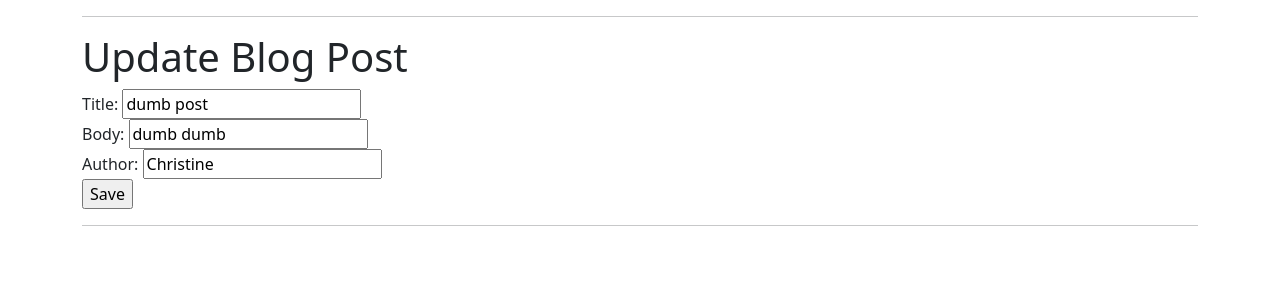
After one commit to littlecourage/flask_blog_tutorial, a Flask app: template templates/update.html in a window 1280 px wide. The commit adds this page. Shown: the top 300 px of the page. Run offline with Flask 2, Linux system fonts and the light colour scheme; the template is opened without the code that fills it: values that come from a table or form of the project are taken from there, others are empty; data comes from the database, SQL or seed files in the repository; both versions use the stored data as it was after the commit.

Commit message:
Basic blog app

```diff
--- a/app.py
+++ b/app.py
@@ -1,4 +1,4 @@
-from flask import Flask, render_template, request
+from flask import Flask, render_template, request, redirect
 from flask_sqlalchemy import SQLAlchemy
 from datetime import datetime
 
@@ -30,16 +30,36 @@ def index():
 
 @app.route('/posts', methods=['GET', 'POST'])
 def posts():
-  if request.method == 'POST'
+  if request.method == 'POST':
     post_title = request.form['title']
     post_content = request.form['content']
-    new_post = BlogPost(title=post_title, content=post_content, author='Christine')
+    post_author = request.form["author"]
+    new_post = BlogPost(title=post_title, content=post_content, author=post_author)
     db.session.add(new_post)
-  else
+    db.session.commit()
+    return redirect('/posts')
+  else:
+    all_posts = BlogPost.query.order_by(BlogPost.date_created).all()
+    return render_template('posts.html', posts=all_posts)
 
+@app.route('/posts/delete/<int:id>')
+def delete(id):
+  post = BlogPost.query.get_or_404(id)
+  db.session.delete(post)
+  db.session.commit()
+  return redirect('/posts')
 
-  return render_template('posts.html', posts=all_posts)
-
+@app.route('/posts/update/<int:id>', methods=['GET', 'POST'])
+def update(id):
+  post = BlogPost.query.get_or_404(id)
+  if request.method == 'POST':
+    post.title = request.form['title']
+    post.content = request.form['content']
+    post.author = request.form["author"]
+    db.session.commit()
+    return redirect('/posts')
+  else:
+    return render_template('update.html', post=post)
 
 #if we are running this file in the command line, we run developer/debug mode
 #also allows for automatic updating on server
--- a/templates/base.html
+++ b/templates/base.html
@@ -4,16 +4,20 @@
   <meta charset="UTF-8">
   <meta http-equiv="X-UA-Compatible" content="IE=edge">
   <meta name="viewport" content="width=device-width, initial-scale=1.0">
-  <link rel="stylesheet" href="{{ url_for('static', filename='css/main.css') }}">
+  <!-- <link rel="stylesheet" href="{{ url_for('static', filename='css/main.css') }}"> -->
+  <link href="https://cdn.jsdelivr.net/npm/bootstrap@5.0.0-beta2/dist/css/bootstrap.min.css" rel="stylesheet"
+    integrity="sha384-BmbxuPwQa2lc/FVzBcNJ7UAyJxM6wuqIj61tLrc4wSX0szH/Ev+nYRRuWlolflfl" crossorigin="anonymous">
   {% block head %}
 
   {% endblock %}
 </head>
 
 <body>
-  {% block body %}
+  <div class="container">
+    {% block body %}
 
-  {% endblock %}
+    {% endblock %}
+  </div>
 </body>
 
 </html>
--- /dev/null
+++ b/templates/update.html
@@ -0,0 +1,22 @@
+{% extends 'base.html' %}
+
+{% block head %}
+<title>Update Post</title>
+{% endblock %}
+
+{% block body %}
+
+<hr>
+<h1>Update Blog Post</h1>
+<form action="/posts/update/{{ post.id }}" method="POST">
+  Title: <input type="text" name="title" id="title" value="{{ post.title }}">
+  <br>
+  Body: <input type="text" name="content" , id="content" value="{{ post.content }}">
+  <br>
+  Author: <input type="text" name="author" , id="author" value="{{ post.author }}">
+  <br>
+  <input type="submit" value="Save">
+</form>
+<hr>
+
+{% endblock %}
```
Also changed, not shown: templates/posts.html (+8 -2 lines), posts.db.
